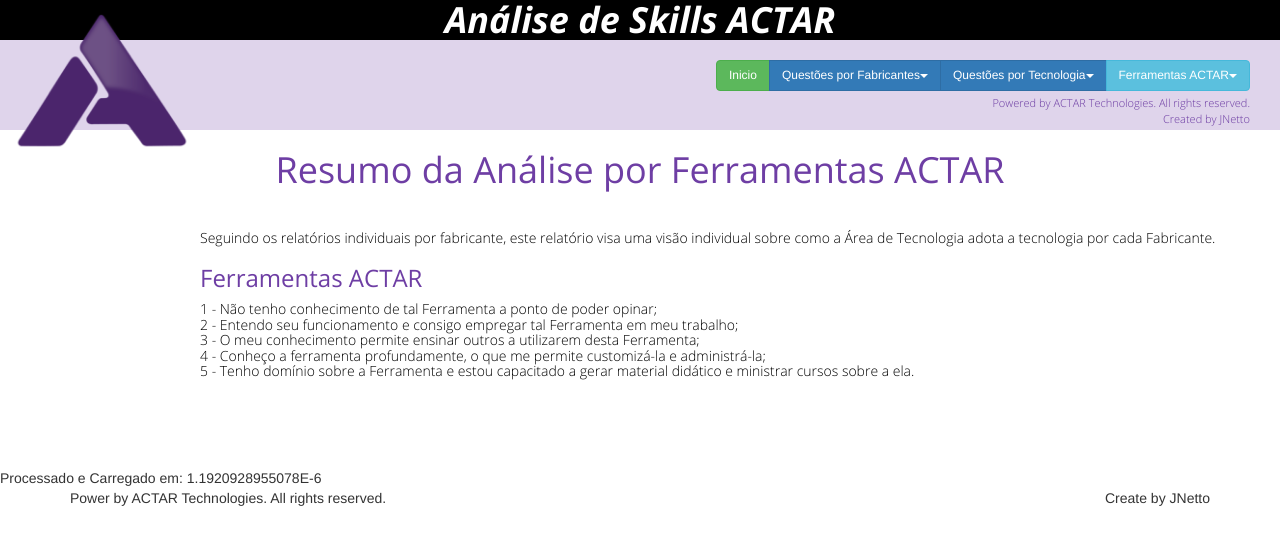
After one commit to joaonetto/Skills, a PHP site: template view/ferramentas_all.php in a window 1280 px wide. The commit adds this page. Shown: the top 545 px of the page. Run offline with PHP 8.4, Linux system fonts and the light colour scheme; the template is opened without the code that fills it, so the values that code supplies are empty.

Commit message:
Ajustes diversos em Ferramentas

```diff
--- a/include/css/skills.css
+++ b/include/css/skills.css
@@ -47,6 +47,10 @@ header #logotipo {
   margin-left: -20px;
   top: 10px;
   z-index: 3;
+}
+
+header .btn {
+  font-size: 12px;
 }
 
 header .header-topo {
--- a/view/ferramentas.php
+++ b/view/ferramentas.php
@@ -1,6 +1,7 @@
 <?php include_once("header.php");?>
 <?php
   if (intval($id_func) > 0) {
+    //include_once("header.php");
     include_once("ferramentas_questions.php");
   } else {
     include_once("ferramentas_all.php");
--- /dev/null
+++ b/view/ferramentas_all.php
@@ -0,0 +1,137 @@
+<?php
+  $time_start = microtime(true);
+  $Count1             = 1;
+  $myAnswer_User      = Array();
+  $myAnswer_Ferramenta  = Array();
+  $myUsers            = Array();
+  $sql = new Sql();
+  foreach ($GLOBALS['$qlb_Ferramentas'] as $column_Ferramentas) {
+    $result1 = $sql->select('
+      SELECT
+        actar.tb_funcionarios.idFuncionario,
+        actar.tb_funcionarios.nomeFuncionario,
+        actar.tb_questions_ferramentas_answers.answerFuncFerramenta
+      FROM ( actar.tb_questions_ferramentas_answers
+        INNER JOIN actar.tb_funcionarios	ON actar.tb_funcionarios.idFuncionario		= actar.tb_questions_ferramentas_answers.idFuncionario )
+      WHERE
+            ( actar.tb_questions_ferramentas_answers.idSurvey     = ' . $GLOBALS['$analiseSurvey'] . ' )
+        AND ( actar.tb_questions_ferramentas_answers.idFerramenta = ' . $column_Ferramentas['idFerramenta'] . ' )
+        AND ( actar.tb_funcionarios.analiseFuncionario            = 1 )
+      ORDER BY
+        actar.tb_funcionarios.idFuncionario,
+        actar.tb_questions_ferramentas_answers.answerFuncFerramenta ASC;');
+    foreach ($result1 as $column_Result1) {
+      $myAnswer_User[$column_Ferramentas['idFerramenta']][$column_Result1['idFuncionario']] = $myAnswer_User[$column_Ferramentas['idFerramenta']][$column_Result1['idFuncionario']] + $column_Result1['answerFuncFerramenta'];
+      $myUsers[$column_Result1['idFuncionario']] = $column_Result1['nomeFuncionario'];
+      $myAnswer_Ferramenta[$column_Ferramentas['idFerramenta']][$column_Result1['answerFuncFerramenta']] = ($myAnswer_Ferramenta[$column_Ferramentas['idFerramenta']][$column_Result1['answerFuncFerramenta']]) + 1;
+    }
+    arsort($myAnswer_User[$column_Ferramentas['idFerramenta']]);
+    foreach ($myAnswer_Ferramenta[$column_Ferramentas['idFerramenta']] as $idArea => $valueArea) {
+      $myAnswer_Ferramenta[$column_Ferramentas['idFerramenta']][$idArea] =
+        number_format((( $valueArea ) / ( $GLOBALS['$qlb_Questions_Ferramentas_Total'][$column_Ferramentas['idFerramenta'] - 1]['Ferramenta_Total'] * $GLOBALS['$qlb_Funcionarios_Total'] ) * 100 ), 2, ".", "");
+    }
+    ksort($myAnswer_Ferramenta[$column_Ferramentas['idFerramenta']]);
+  }
+?>
+<section>
+  <div id="corpo">
+    <h1>Resumo da Análise por Ferramentas ACTAR</h1>
+    <br>
+    <h5>
+      Seguindo os relatórios individuais por fabricante, este relatório visa uma visão individual sobre como a Área de Tecnologia adota a tecnologia por cada Fabricante.
+      <br>
+    </h5>
+    <h3>
+        Ferramentas ACTAR
+    </h3>
+    <h5>
+      1 - Não tenho conhecimento de tal Ferramenta a ponto de poder opinar;<br>
+      2 - Entendo seu funcionamento e consigo empregar tal Ferramenta em meu trabalho;<br>
+      3 - O meu conhecimento permite ensinar outros a utilizarem desta Ferramenta;<br>
+      4 - Conheço a ferramenta profundamente, o que me permite customizá-la e administrá-la;<br>
+      5 - Tenho domínio sobre a Ferramenta e estou capacitado a gerar material didático e ministrar cursos sobre a ela.<br>
+    </h5>
+  </div>
+  <br>
+  <br>
+  <?php
+    $Count1 = 1;
+    $valorMedio = 0;
+    foreach ($GLOBALS['$qlb_Ferramentas'] as $column_Ferramentas) {
+      echo '<div class="panel panel-default">';
+      echo '	<div class="panel-heading"><a href="ferramentas-' . $column_Ferramentas['idFerramenta'] . '">'. $column_Ferramentas['nomeFerramenta'] . '</a></div>';
+      echo '	<div class="panel-body">';
+      echo '    <p>As estatisticas abaixo da Tecnologia <strong>' . $column_Ferramentas['nomeFerramenta'] .'</strong> foram geradas utilizando base nos valores abaixo:</p>';
+      echo '    <ul>';
+      echo '      <li>Quantidade de Perguntas: <strong>' . $GLOBALS['$qlb_Questions_Ferramentas_Total'][$column_Ferramentas['idFerramenta'] - 1]['Ferramenta_Total'] . ';</strong></li>';
+      echo '      <li>Quantidade de Participantes: <strong>' . $GLOBALS['$qlb_Funcionarios_Total'] . ';</strong></li>';
+      echo '      <br>';
+      echo '      <li>Pontuação Máxima: <strong>' . ($GLOBALS['$qlb_Questions_Ferramentas_Total'][$column_Ferramentas['idFerramenta'] - 1]['Ferramenta_Total'] * 5) . '</strong></li>';
+      echo '    </ul>';
+      echo '	 <div class="panel-espaco-interno">';
+      echo '    <div class="row">';
+      echo '      <div class="col-md-4 cabecalho-vazio"></div>';
+      echo '      <div class="col-md-4 cabecalho-tabela">Gráfico</div>';
+      echo '      <div class="col-md-4 cabecalho-vazio"></div>';
+      echo '    </div>';
+      echo '    <div class="row">';
+      echo '      <div class="col-md-4 cabecalho-vazio"></div>';
+      echo '      <div id="graphTipoB' . $Count1++ . '" ChartValues="'
+                          . implode(", ",$myAnswer_Ferramenta[$column_Ferramentas['idFerramenta']]) . '"></div>';
+      echo '      <div class="col-md-4 cabecalho-vazio"></div>';
+      echo '    </div>';
+      echo '    <br>';
+      echo '    <div class="row">';
+      echo '      <div class="col-md-4 cabecalho-vazio"></div>';
+      echo '      <div class="col-md-4 cabecalho-tabela">Ranking</div>';
+      echo '      <div class="col-md-4 cabecalho-vazio"></div>';
+      echo '    </div>';
+      echo '    <div class="row">';
+      echo '      <div class="col-md-4 cabecalho-vazio"></div>';
+      echo '      <div class="col-md-2 cabecalho-individual">Funcionário</div>';
+      echo '      <div class="col-md-1 cabecalho-individual">Posição</div>';
+      echo '      <div class="col-md-1 cabecalho-individual">%</div>';
+      echo '      <div class="col-md-4 cabecalho-vazio"></div>';
+      echo '    </div>';
+      foreach ($myAnswer_User[$column_Ferramentas['idFerramenta']] as $idFuncionario => $valueAnswer) {
+        echo '    <div class="row">';
+        echo '      <div class="col-md-4 cabecalho-vazio"></div>';
+        echo '      <div class="col-md-2 cabecalho-ranking-result"><a href="ferrfunc-' . $column_Ferramentas['idFerramenta'] . $idFuncionario . '-(' . $GLOBALS['$qlb_Questions_Ferramentas_Total'][$column_Ferramentas['idFerramenta'] - 1]['Ferramenta_Total'] . ',' . $valueAnswer . ',' . $myUsers[$idFuncionario] . ',' . $column_Ferramentas['nomeFerramenta'] . ')">' . $myUsers[$idFuncionario] . '</a></div>';
+        echo '      <div class="col-md-1 cabecalho-ranking-result">' . $valueAnswer . '</div>';
+        echo '      <div class="col-md-1 cabecalho-ranking-result">' . number_format((( $valueAnswer / ($GLOBALS['$qlb_Questions_Ferramentas_Total'][$column_Ferramentas['idFerramenta'] - 1]['Ferramenta_Total'] * 5)) * 100), 2, ".", "") . '</div>';
+        echo '      <div class="col-md-4 cabecalho-vazio"></div>';
+        echo '    </div>';
+        $valorMedio = $valorMedio + $valueAnswer;
+      }
+      echo '    <br>';
+      echo '    <div class="row">';
+      echo '      <div class="col-md-4 cabecalho-vazio"></div>';
+      echo '      <div class="col-md-4 cabecalho-tabela">Valor Médio</div>';
+      echo '      <div class="col-md-4 cabecalho-vazio"></div>';
+      echo '    </div>';
+      echo '    <div class="row">';
+      echo '      <div class="col-md-4 cabecalho-vazio"></div>';
+      echo '      <div class="col-md-4 cabecalho-tabela-funcionario text-blue">' . number_format(($valorMedio / (($GLOBALS['$qlb_Questions_Ferramentas_Total'][$column_Ferramentas['idFerramenta'] - 1]['Ferramenta_Total'] * 5) * $GLOBALS['$qlb_Funcionarios_Total']) * 100), 2, ".", "") . '%</div>';
+      echo '      <div class="col-md-4 cabecalho-vazio"></div>';
+      echo '    </div>';
+      echo '    <br>';
+      echo '   </div>';
+      echo '  </div>';
+      echo '</div>';
+      $valorMedio = 0;
+    }
+    unset($result1, $result2, $total_result1, $total_result2, $column, $sql);
+  ?>
+  <br>
+  <br>
+  </div>
+</section>
+</body>
+</html>
+<script src="../include/js/ChartB.js"></script>
+<?php
+  $time_end = microtime(true);
+
+  $time = $time_end - $time_start;
+  echo 'Processado e Carregado em: ' . $time;
+?>
--- a/view/header.php
+++ b/view/header.php
@@ -73,14 +73,14 @@
 						</div>
 						<div class="btn-group">
 							<button type="button" class="btn btn-info dropdown-toggle" data-toggle="dropdown">Ferramentas ACTAR<span class="caret"></span></button>
-							<ul class="dropdown-menu">
+							<ul class="dropdown-menu dropdown-menu-right">
 								<?php
 									foreach ($result3 as $column) {
 										echo '<li><a href="ferramentas-'. $column['idFerramenta'] .'">' . $column['nomeFerramenta'] . '</a></li>';
 									}
 								?>
                   <li class="divider"></li>
-                  <li><a href="#">Resumo Ferramentas</a></li>
+                  <li><a href="ferramentas-0">Resumo Ferramentas</a></li>
               </ul>
 						</div>
 					</div>
--- a/view/tech_individual.php
+++ b/view/tech_individual.php
@@ -66,11 +66,11 @@
       echo '    <div class="row">';
       echo '      <div class="col-md-4 cabecalho-vazio"></div>';
       echo '      <div class="col-md-3 cabecalho-tabela-funcionario-individual">' . $column['nomeFuncionario'] . '</div>';
-      if (intval($column['answerFuncionario']) < 3 ){
+      if (intval($column['answerFuncTechArea']) < 3 ){
         echo '<div class="col-md-1 cabecalho-tabela-funcionario-individual text-red">';
-      } elseif (intval($column['answerFuncionario']) == 3 ) {
+      } elseif (intval($column['answerFuncTechArea']) == 3 ) {
         echo '<div class="col-md-1 cabecalho-tabela-funcionario-individual text-green">';
-      } elseif (intval($column['answerFuncionario']) > 3) {
+      } elseif (intval($column['answerFuncTechArea']) > 3) {
         echo '<div class="col-md-1 cabecalho-tabela-funcionario-individual text-blue">';
       }
       echo $column['answerFuncTechArea'] . '</div>';
```
Also changed, not shown: include/configuration.php (+22 -1 lines), index.php (+19 -0 lines), view/ferramentas_funcionarios.php (added, +19 -0 lines), view/tech_all.php (+8 -6 lines).
